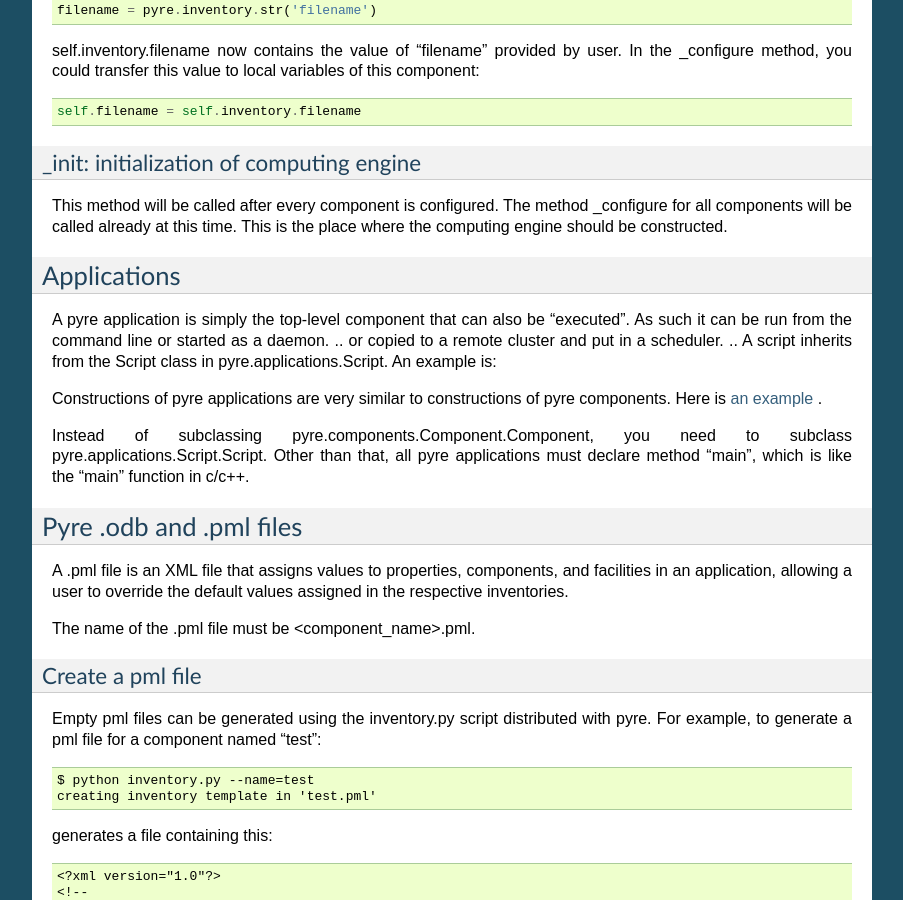
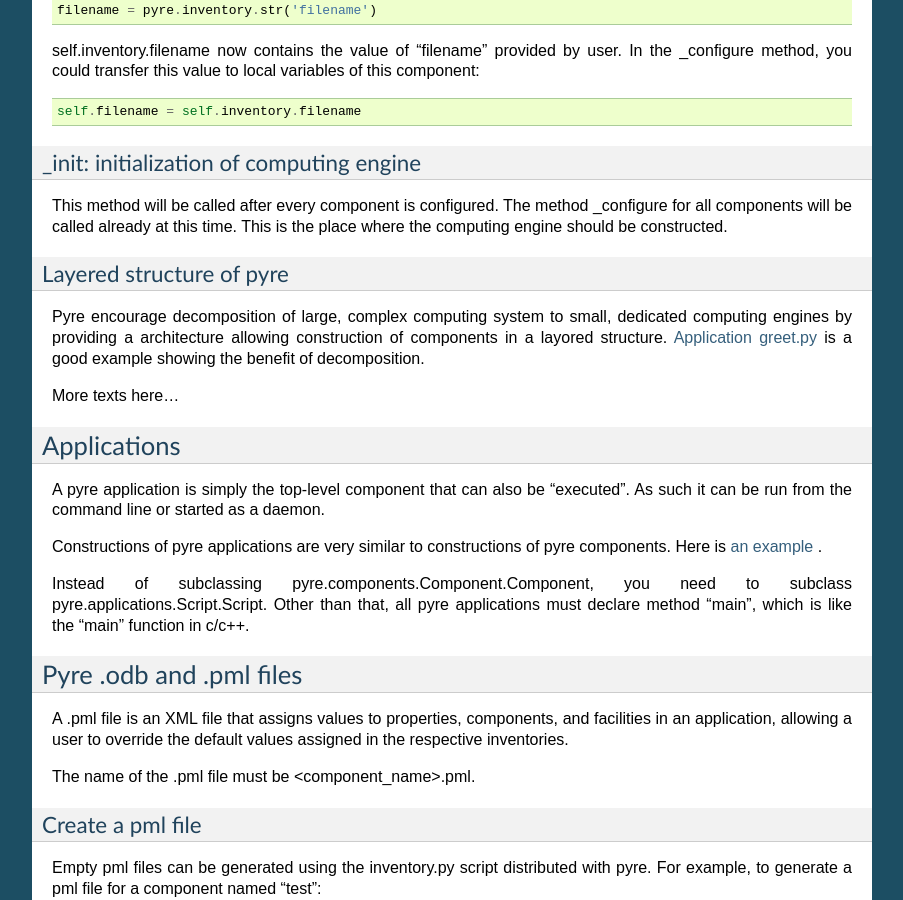
Before and after one commit to danse-inelastic/pyre, a Sphinx documentation site: the page built from docs/pyreBasics.rst, in a window 1280 px wide and 900 px high, scrolled down 2840 px. Shown: the whole window, without its empty margins (198-1101 px from the left). Built offline with Sphinx 7.4.7, drawn with Linux system fonts in a browser that asks for light colours; formulas are drawn with MathJax 3; some of the changed text lies outside the part shown.

Commit message:
pyre docs: mostly cosmetic

```diff
--- a/docs/pyreBasics.rst
+++ b/docs/pyreBasics.rst
@@ -204,6 +204,18 @@ This is the place where the computing engine should be constructed.
 
 
 
+Layered structure of pyre
+^^^^^^^^^^^^^^^^^^^^^^^^^
+Pyre encourage decomposition of large, complex computing system to small, dedicated
+computing engines by providing a architecture allowing construction of
+components in a layored structure.
+:ref:`Application greet.py <helloworld-greet.py>` is a good example
+showing the benefit of decomposition.
+
+
+More texts here...
+
+
 .. Sentry, represents a "unit of functionality" in the opal web framework.  It performs the task of authenticating new users.  As such it contains a subcomponent called Ipa which manages sessions, either by authenticating new logins against a database or keeping track of login time and issuing tickets to authenticate.  As such Ipa must maintain state, and is, in fact, a daemon.  However, it is treated exactly like any other subcomponent by Sentry.  As a subcomponent Ipa is stored in Sentry's inventory as a facility, whose method signature is pyre.inventory.facility("session", family="ipa", factory=pyre.ipa.session), containing a name, family, and factory.  These are all discussed in the next section.
 
 
@@ -212,8 +224,6 @@ Applications
 ------------
 A pyre application is simply the top-level component that can also be "executed".
 As such it can be run from the command line or started as a daemon.
-.. or copied to a remote cluster and put in a scheduler.
-.. A script inherits from the Script class in pyre.applications.Script. An example is::
 
 Constructions of pyre applications are very similar to constructions
 of pyre components.
--- a/docs/pyreTutorials.rst
+++ b/docs/pyreTutorials.rst
@@ -21,7 +21,7 @@ and explain the reasons why those structures are needed.
 The simplest pyre application
 ^^^^^^^^^^^^^^^^^^^^^^^^^^^^^^
 
-Please open your favorite editor and type in the following (or download it `here <tutorials/hello1.py>`_::
+Please open your favorite editor and type in the following (or download it: `hello1.py <tutorials/hello1.py>`_::
 
   #!/usr/bin/env python
 
@@ -71,7 +71,7 @@ and interesting.
 Say Hello to Someone
 ^^^^^^^^^^^^^^^^^^^^
 Please create a new python file "hello2.py" and type in the following code
-(or download it `here <tutorials/hello2.py>`_)::
+(or download it: `hello2.py <tutorials/hello2.py>`_)::
 
   #!/usr/bin/env python
 
@@ -212,6 +212,8 @@ you will end up with ::
 because pyre framework cannot recognize your pml file as the one
 to configure hello2.py.
 
+
+.. _helloworld-greet.py:
 
 Say Some Greetings to Someone
 ^^^^^^^^^^^^^^^^^^^^^^^^^^^^^
```
